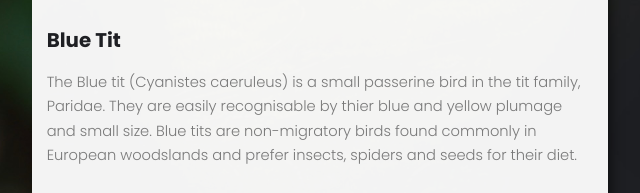
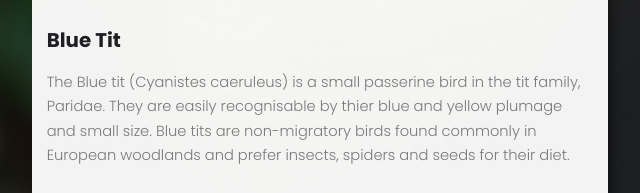
Before and after one commit to arjuncbe/nestcam, a plain HTML site: page index.html in a window 1280 px wide. Shown: the part 592-785 px from the top of the page, 608-1248 px from the left. Drawn offline with Linux system fonts and the light colour scheme.

Commit message:
fix typo

```diff
--- a/index.html
+++ b/index.html
@@ -55,7 +55,7 @@
                 The Blue tit (Cyanistes caeruleus) is a small passerine bird in
                 the tit family, Paridae. They are easily recognisable by thier blue
         and yellow plumage and small size.
-        Blue tits are non-migratory birds found commonly in European woodslands and prefer insects, spiders and seeds for their diet.
+        Blue tits are non-migratory birds found commonly in European woodlands and prefer insects, spiders and seeds for their diet.
         </p>
         <p>
 				 The birds are famed for
```
